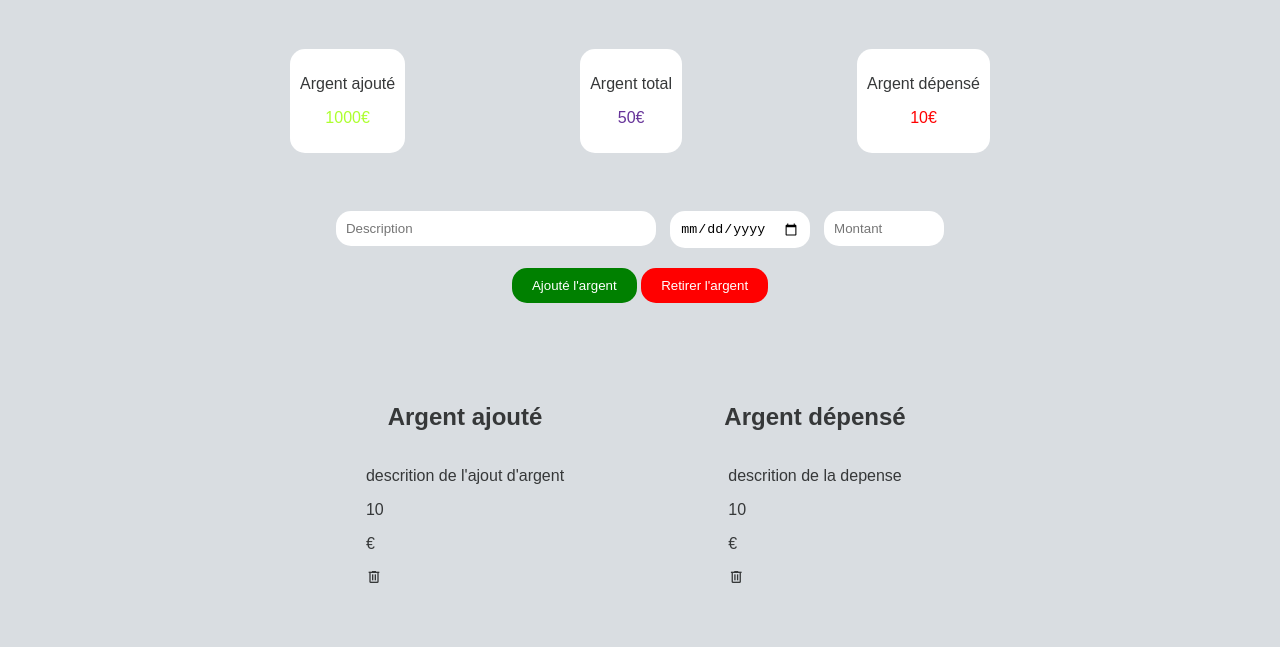
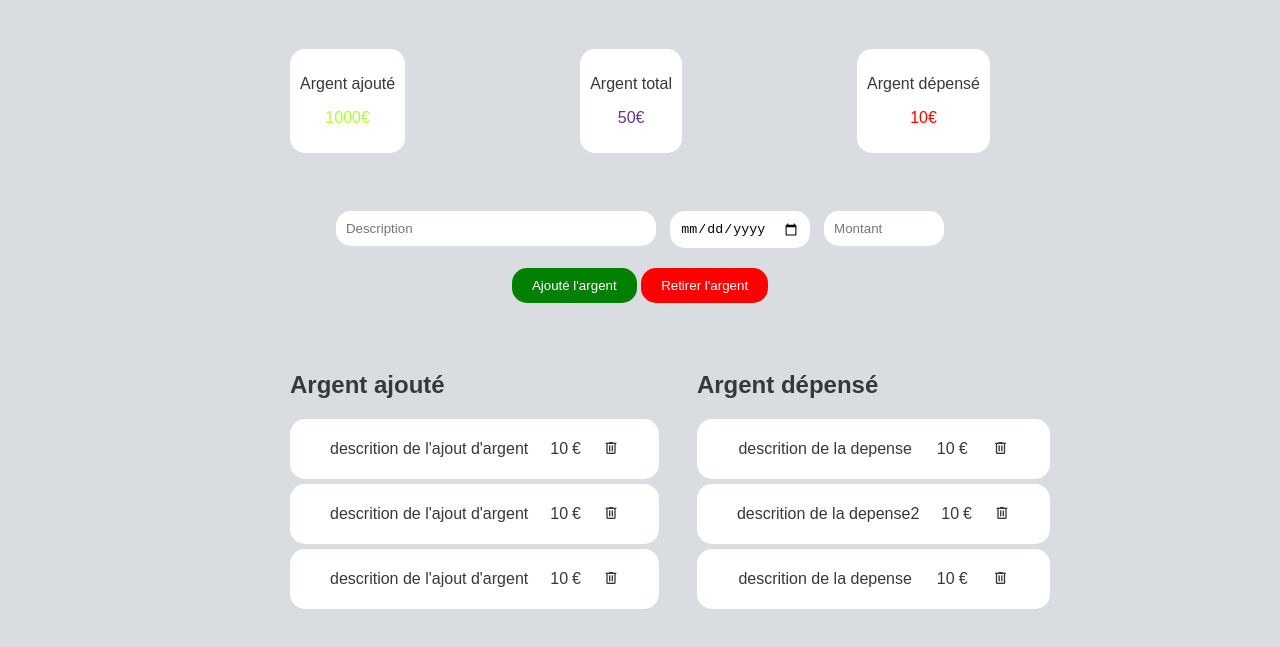
Before and after one commit to CODEBYGODWIN/CHALLENGE-JS, a plain HTML site: page templates/count.html in a window 1280 px wide. Shown: the part 79-726 px from the top of the page. Drawn offline with Linux system fonts and the light colour scheme.

Commit message:
[UPG]page count style

```diff
--- a/static/count.css
+++ b/static/count.css
@@ -99,20 +99,25 @@ body{
     max-width: 700px;
 }
 
-/* .itemContainer .container{
-    width: 49%;
-    border-radius: 15px;
-    background-color: blue;
-} */
-
-.container .item{
+.itemIncome,
+.expense{
     width: 100%;
     background-color: white;
     border-radius:15px ;
-    margin: 5px 0;
     display: flex;
-    justify-content: space-between;
-    padding: 5px 40px;
-    position: relative;
+    justify-content: space-around;
+    padding: 5px 30px;
     align-items: center;
+    margin: 5px 0px;
 }
+
+.itemIncome section,
+.expense section{
+    display: flex;
+    flex-direction: row;
+}
+
+.itemIncome section p,
+.expense section p{
+    margin: 0px 2px;
+}
--- a/templates/count.html
+++ b/templates/count.html
@@ -54,8 +54,30 @@
             </section>
 
             <section class="itemContainer">
-                <section class="container">
+
+
+
+                <!-- Argent ajouté -->
+                <section class="containerCount">
                     <h2>Argent ajouté</h2>
+                    <section class="itemIncome">
+                        <p>descrition de l'ajout d'argent</p>
+                        <section>
+                            <p>10</p>
+                            <p>€</p>
+                        </section>
+                        <span class="mdi mdi-trash-can-outline"></span>
+                    </section>
+
+                    <section class="itemIncome">
+                        <p>descrition de l'ajout d'argent</p>
+                        <section>
+                            <p>10</p>
+                            <p>€</p>
+                        </section>
+                        <span class="mdi mdi-trash-can-outline"></span>
+                    </section>
+
                     <section class="itemIncome">
                         <p>descrition de l'ajout d'argent</p>
                         <section>
@@ -66,9 +88,34 @@
                     </section>
                 </section>
 
-                <section class="container">
+
+
+
+                <!-- Argent dépensé -->
+
+                <section class="containerCount">
                     <h2>Argent dépensé</h2>
-                    <section>
+                    <section  class="expense">
+                        <p>descrition de la depense</p>
+                        <section class="itemExpense">
+                            <p>10</p>
+                            <p>€</p>
+
+                        </section>
+                        <span class="mdi mdi-trash-can-outline"></span>
+                    </section>
+
+                    <section  class="expense">
+                        <p>descrition de la depense2</p>
+                        <section class="itemExpense">
+                            <p>10</p>
+                            <p>€</p>
+
+                        </section>
+                        <span class="mdi mdi-trash-can-outline"></span>
+                    </section>
+
+                    <section  class="expense">
                         <p>descrition de la depense</p>
                         <section class="itemExpense">
                             <p>10</p>
```
